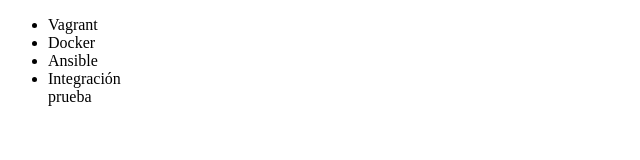
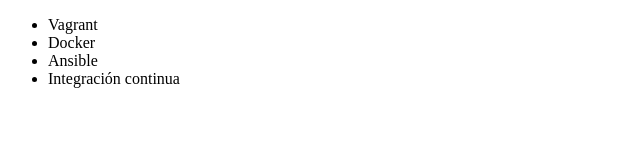
Before and after one commit to anya-baque/alura-git, a plain HTML site: page index.html in a window 1280 px wide. Shown: the whole page, without its empty margins (0-640 px from the left). Drawn offline with Linux system fonts and the light colour scheme.

Commit message:
se arreglo el nombre y se agrega datos

```diff
--- a/index1.html
+++ b/index.html
@@ -11,8 +11,7 @@
             <li>Vagrant</li>
             <li>Docker</li>
             <li>Ansible</li>
-            <li>Integración</li>
-            prueba
+            <li>Integración continua</li>
         </ul>
     </body>
 </html>
```
